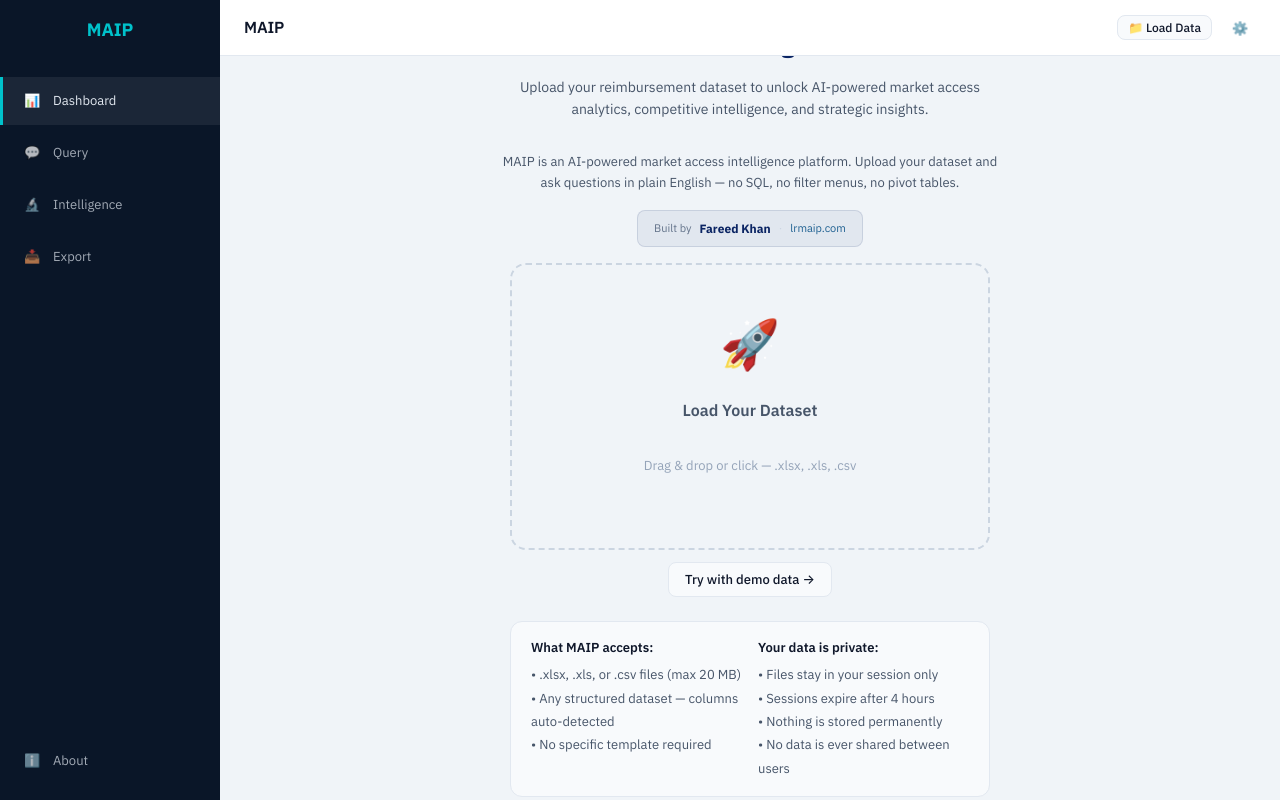
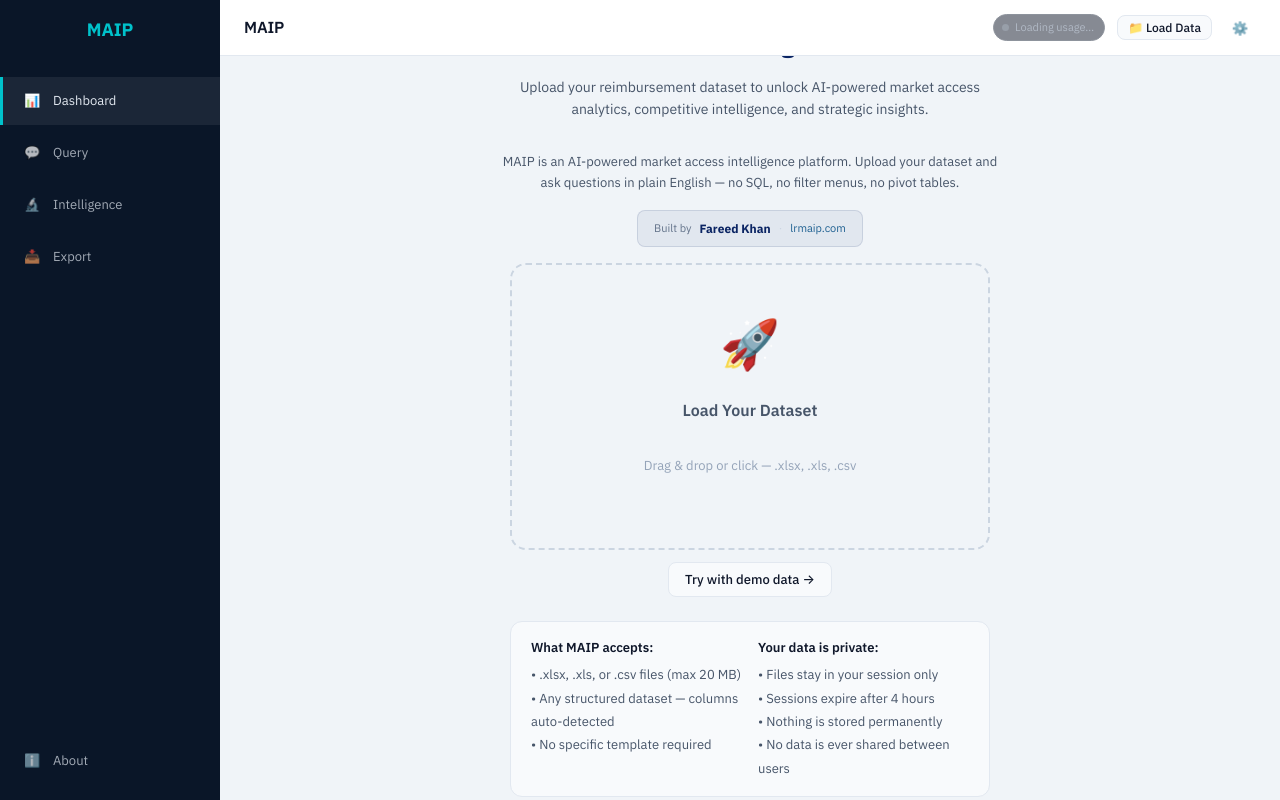
Before and after one commit to fareedkhan27/maip-v5, a Python web app: template templates/index.html in a window 1280 px wide. Run offline with Jinja, Linux system fonts and the light colour scheme; the template is opened without the code that fills it, so the values that code supplies are empty; some libraries are stand-ins or nearby versions.

Commit message:
fix: remove ghost sidebar token widget, skeleton chip on load, eager stats fetch
FIX 1: Verify TokenUsageBar/tub-* fully purged (zero matches confirmed).
FIX 2: TokenChip shows loading skeleton instead of null while stats fetch resolves — no layout shift.
FIX 3: TokenChip confirmed mounted in Header with usageStats prop wired from App.
FIX 4: fetchStats useEffect deps changed to [] — single mount fetch + single interval, no stacking.

Co-Authored-By: Claude Sonnet 4.6 <noreply@anthropic.com>

```diff
--- a/templates/index.html
+++ b/templates/index.html
@@ -215,6 +215,7 @@ input,textarea,select{font-family:var(--font-sans);font-size:14px}
 .research-error-banner .retry-btn{margin-left:auto;background:#3b82f6;color:white;border:none;border-radius:4px;padding:6px 14px;font-size:13px;cursor:pointer;white-space:nowrap}
 .research-error-banner .retry-btn:hover{background:#2563eb}
 .token-chip{display:inline-flex;align-items:center;gap:6px;background:#0f172a;border:1px solid #1e293b;border-radius:99px;padding:4px 10px 4px 8px;font-size:11px;color:#cbd5e1;white-space:nowrap;cursor:default;user-select:none}
+.token-chip--loading{opacity:0.5;pointer-events:none}
 .tc-dot{width:7px;height:7px;border-radius:50%;flex-shrink:0}
 .tc-track{width:40px;height:4px;background:#1e293b;border-radius:99px;overflow:hidden;flex-shrink:0}
 .tc-fill{height:100%;border-radius:99px;transition:width .5s ease,background .3s ease}
@@ -898,7 +899,10 @@ function AboutModal({onClose}){
 
 // ─── Token Chip ───
 function TokenChip({stats}){
-  if(!stats)return null;
+  if(!stats)return React.createElement('div',{className:'token-chip token-chip--loading'},
+    React.createElement('span',{className:'tc-dot',style:{background:'#334155'}}),
+    React.createElement('span',{style:{fontSize:'11px',color:'#64748b'}},'Loading usage…')
+  );
   const pct    = stats.pct_used??0;
   const status = stats.status??'healthy';
   const used   = stats.tokens_used_today??0;
@@ -1462,7 +1466,7 @@ function App(){
     fetchStats();
     const interval=setInterval(fetchStats,60000);
     return()=>clearInterval(interval);
-  },[fetchStats]);
+  },[]);
 
   useEffect(()=>{
     const handler=e=>{
```
